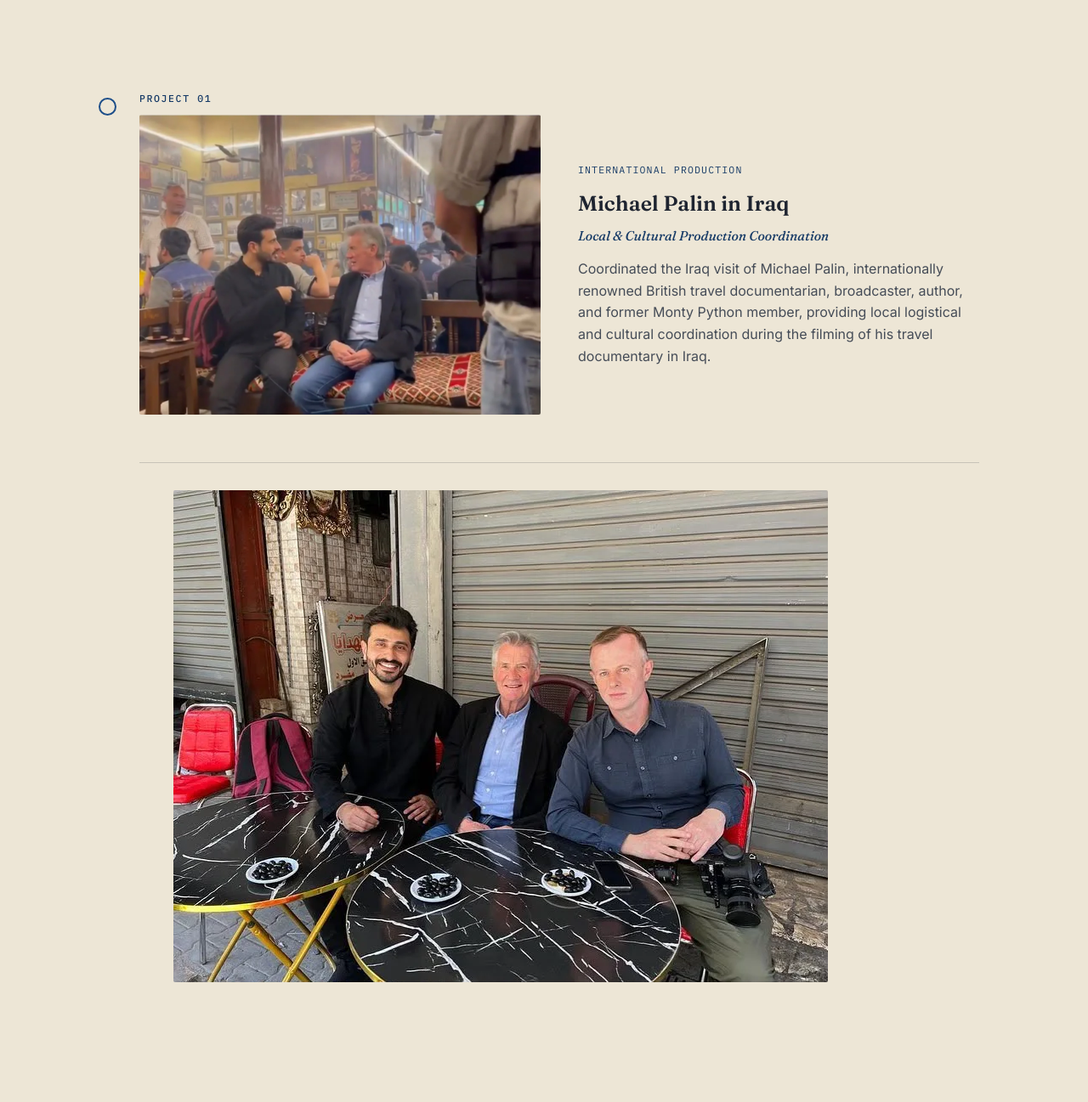
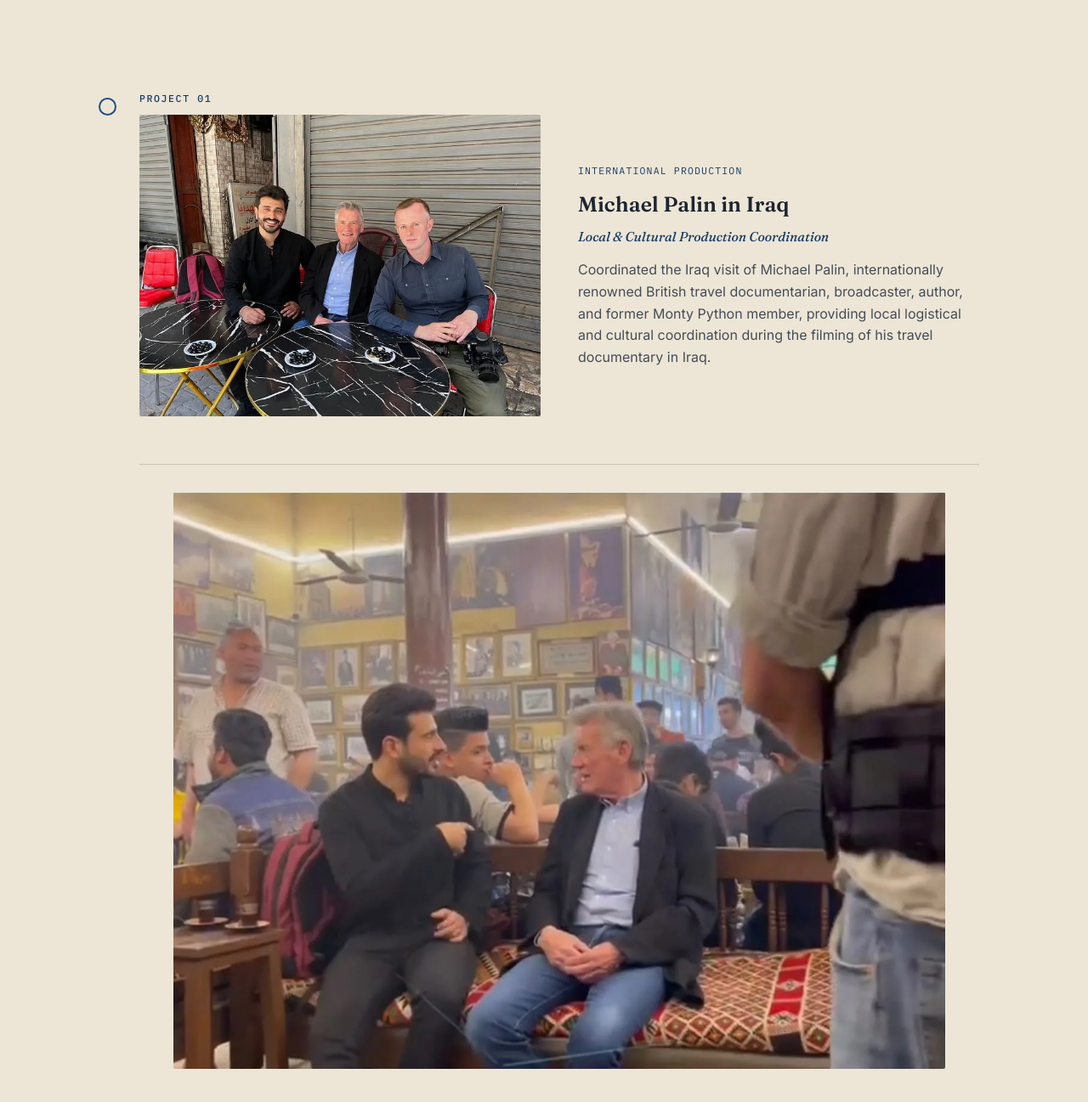
Before and after one commit to Tibaal/osamah-mousa-portfolio, a website: page work.html in a window 1280 px wide. Shown: the part 1640-2937 px from the top of the page at 85% size. Drawn offline with Linux system fonts and the light colour scheme.

Commit message:
Swap Michael Palin featured/secondary images on Work page

```diff
--- a/work.html
+++ b/work.html
@@ -86,7 +86,7 @@
   <div class="wrap station reveal">
     <span class="eyebrow">Project 01</span>
     <div class="project" style="padding-top:0;">
-      <img src="images/collab-palin-teahouse.webp" alt="Osamah Mousa with Michael Palin at a traditional Baghdad tea house" width="1290" height="964" loading="lazy" decoding="async">
+      <img src="images/collab-palin-table.webp" alt="Osamah Mousa with Michael Palin at a restaurant table in Baghdad" width="770" height="579" loading="lazy" decoding="async">
       <div>
         <span class="p-eyebrow">International Production</span>
         <h3>Michael Palin in Iraq</h3>
@@ -95,7 +95,7 @@
       </div>
     </div>
     <figure style="margin-top:32px;">
-      <img src="images/collab-palin-table.webp" alt="Osamah Mousa with Michael Palin at a restaurant table in Baghdad" width="770" height="579" loading="lazy" decoding="async" style="border-radius:2px;">
+      <img src="images/collab-palin-teahouse.webp" alt="Osamah Mousa with Michael Palin at a traditional Baghdad tea house" width="1290" height="964" loading="lazy" decoding="async" style="border-radius:2px;">
     </figure>
   </div>
 </section>
```
